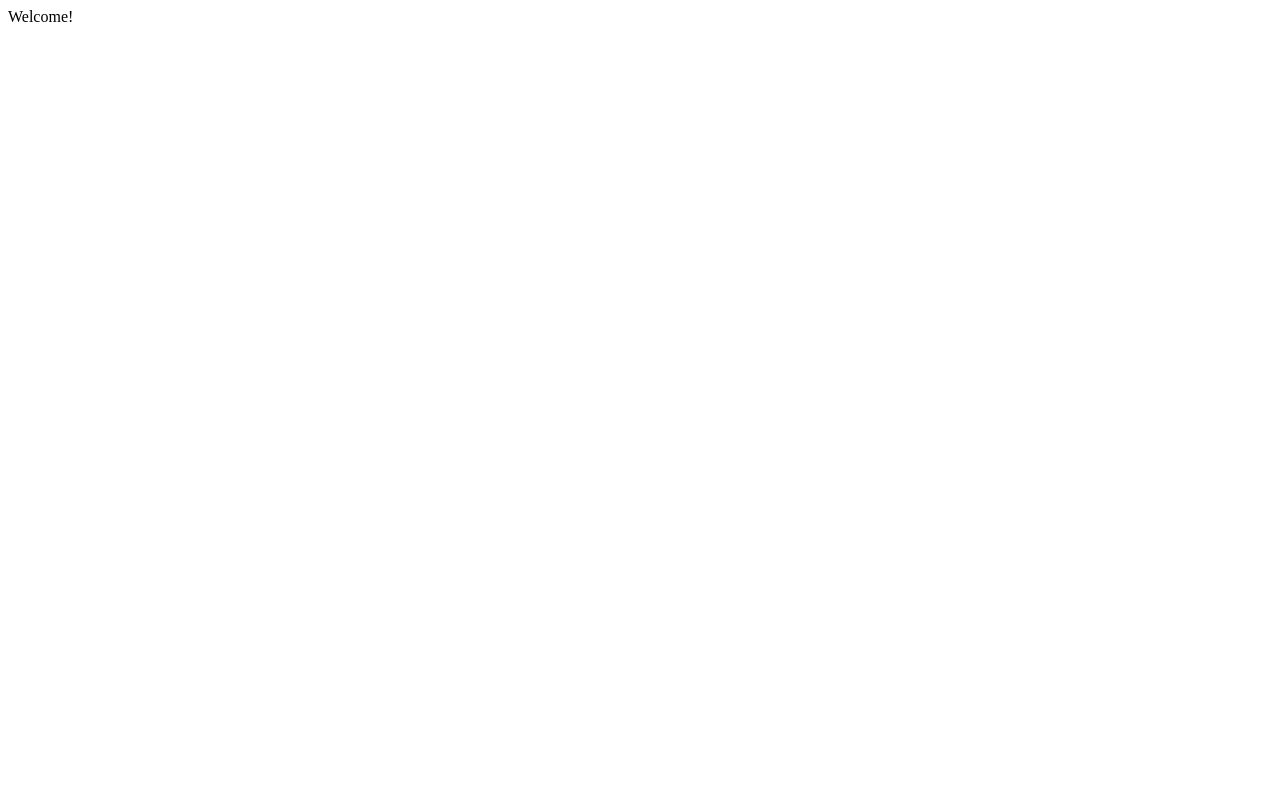
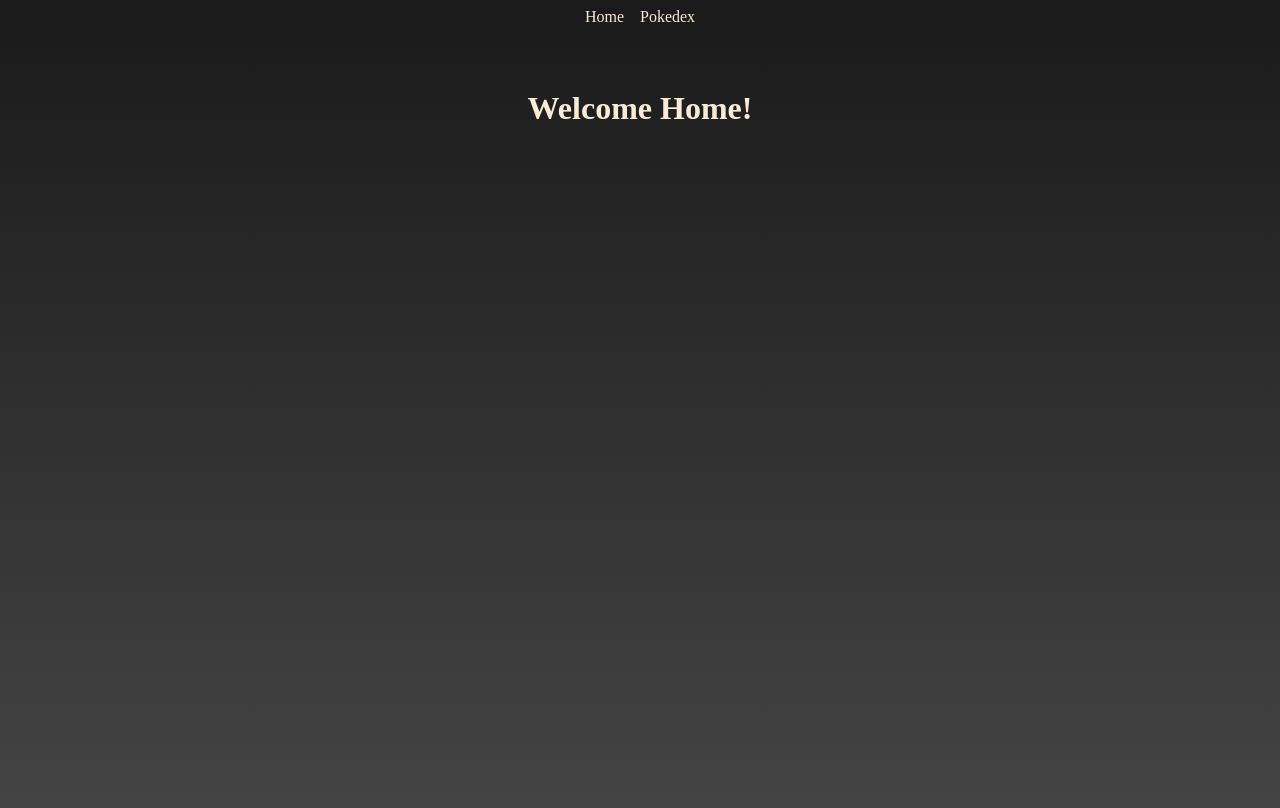
Before and after one commit to Duke650/Week5-Pokedex, a Flask app: page / in a window 1280 px wide. Before the commit the page is almost empty. Before the commit the page ends 22 px from the top, so only its background shows below. Run offline with Flask 3, Linux system fonts and the light colour scheme.

Commit message:
added nav bar

```diff
--- a/app/forms.py
+++ b/app/forms.py
@@ -4,4 +4,4 @@ from wtforms.validators import DataRequired
 
 class SearchPokemon(FlaskForm):
     name = StringField('name: ', validators=[DataRequired()])
-    submit = SubmitField('submit')
+    submit = SubmitField('Submit')
--- a/app/routes.py
+++ b/app/routes.py
@@ -5,7 +5,7 @@ from .forms import SearchPokemon
 
 @app.route("/")
 def home():
-    return "<p>Welcome!</p>"
+    return render_template("home.html")
 
 def fetchPokeInfo(pokeName):
     url = f"https://pokeapi.co/api/v2/pokemon/{pokeName}"
--- /dev/null
+++ b/app/static/styles/home.css
@@ -0,0 +1,15 @@
+* {
+    margin: 0;
+    padding: 0;
+    box-sizing: border-box;
+}
+
+body {
+    background: linear-gradient(to bottom, #1a1a1a, #444444);
+    height: 100dvh;
+}
+
+h1 {
+    text-align: center;
+    margin-top: 2em;
+}
--- /dev/null
+++ b/app/static/styles/nav-bar.css
@@ -0,0 +1,22 @@
+* {
+    padding: 0;
+    margin: 0;
+    box-sizing: border-box;
+    color: antiquewhite;
+}
+
+.link-container {
+    display: flex;
+    justify-content: center;
+    gap: 1em;
+    margin-top: .5em;
+}
+
+a {
+    text-decoration: none;
+}
+
+a:hover {
+    color: rgba(250, 235, 215, 0.767);
+    transition: 300ms;
+}
--- a/app/static/styles/pokeSearch.css
+++ b/app/static/styles/pokeSearch.css
@@ -5,12 +5,15 @@
     color: antiquewhite;
 }
 
+body {
+    background: linear-gradient(to bottom, #1a1a1a, #444444);
+}
+
 .container {
     display: flex;
     align-items: center;
     flex-direction: column;
     height: 100dvh;
-    background: linear-gradient(to bottom, #1a1a1a, #444444);
 }
 
 .search-container {
--- /dev/null
+++ b/app/templates/home.html
@@ -0,0 +1,14 @@
+{% extends "base.html" %}
+
+{%block title%} Home {%endblock%}
+
+{%block styles%}
+<link rel="stylesheet" href="../static//styles/home.css">
+<link rel="stylesheet" href="../static/styles/nav-bar.css">
+{%endblock%}
+
+{%block content%}
+{% include './includes/nav-bar.html' %}
+<h1>Welcome Home!</h1>
+
+{%endblock%}
--- /dev/null
+++ b/app/templates/includes/nav-bar.html
@@ -0,0 +1,7 @@
+
+<nav>
+    <div class="link-container">
+        <a href="{{url_for('home')}}">Home</a>
+        <a href="{{url_for('getPokeInfo')}}">Pokedex</a>
+    </div>
+</nav>
--- a/app/templates/pokeSearch.html
+++ b/app/templates/pokeSearch.html
@@ -14,8 +14,10 @@
 # and any other properties you might find that interest you. -->
 {%block styles%}
 <link rel="stylesheet" href="../static/styles/pokeSearch.css">
+<link rel="stylesheet" href="../static/styles/nav-bar.css">
 {%endblock%}
 {%block content%}
+{% include './includes/nav-bar.html' %}
 <div class="container">
     <div class="search-container">
         <h2 class="pokedex">Pokedex</h2>
```
